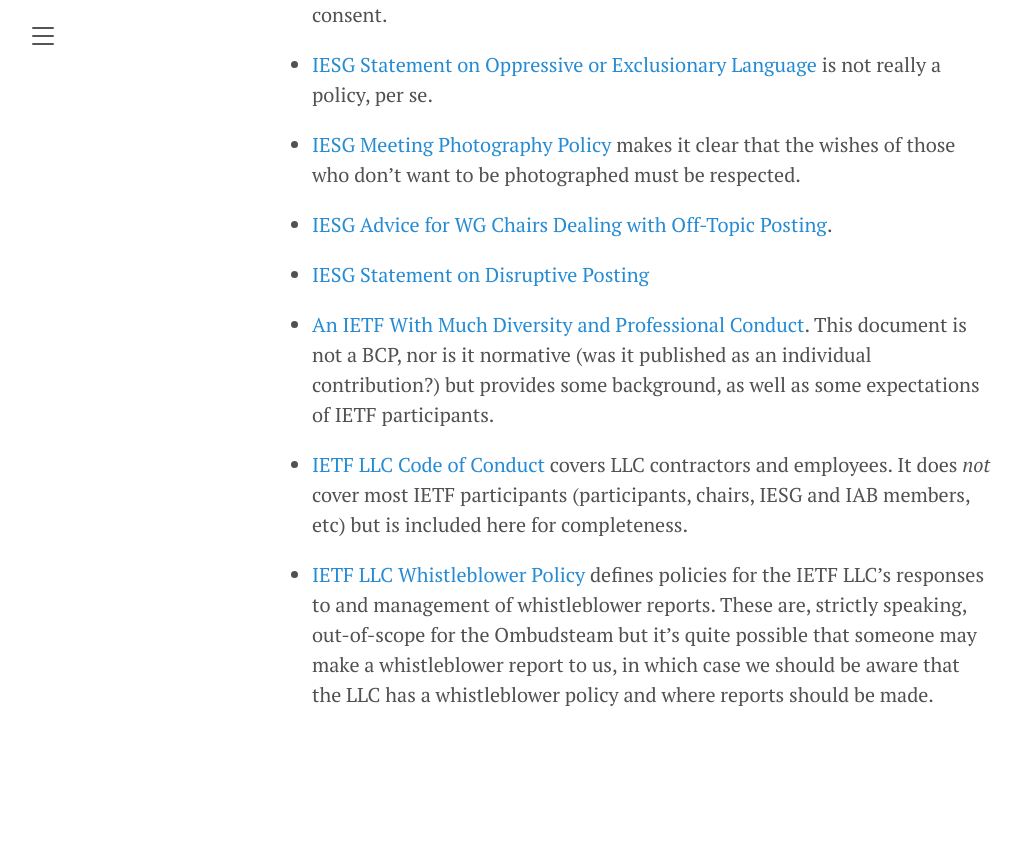
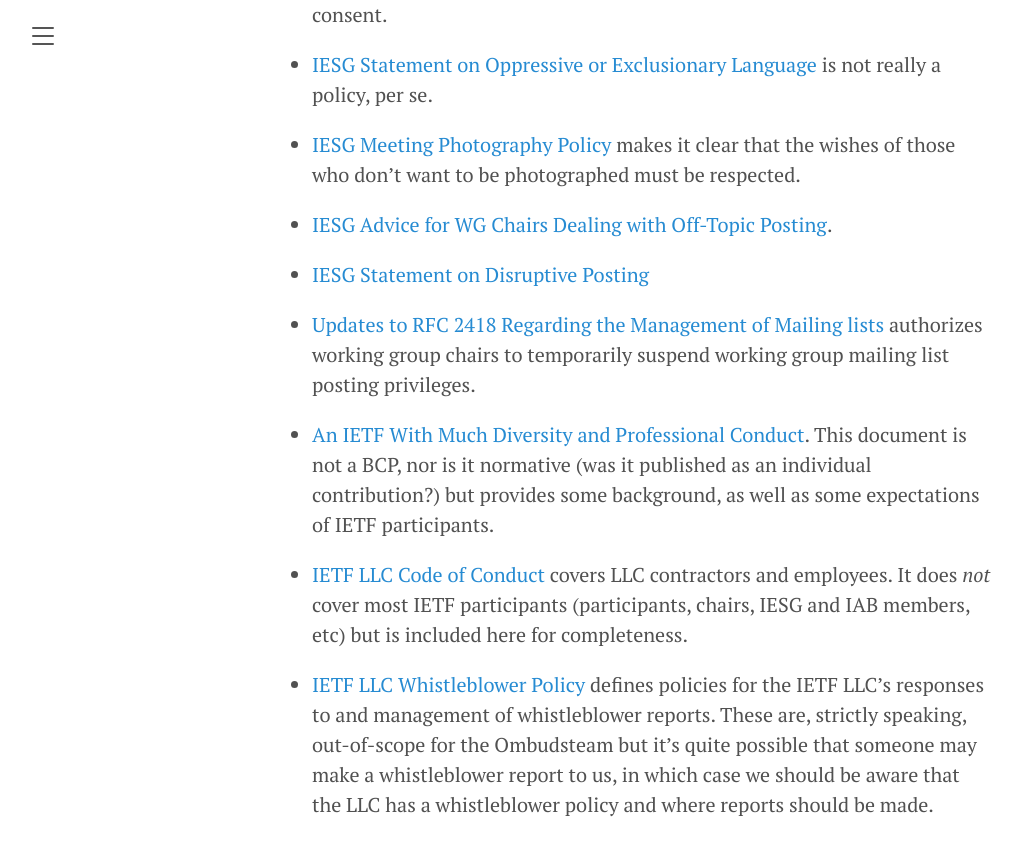
Before and after one commit to MelindaShore/MelindaShore.github.io, a Jekyll site: the page built from _posts/2023-11-30-conduct-docs.md, in a window 1280 px wide and 900 px high, scrolled down 962 px. Shown: the top 856 px of the window, without its empty margins (8-1030 px from the left). Built offline with Jekyll 4.4.1, drawn with Linux system fonts in a browser that asks for light colours; before the commit the page ends 1752 px from its top, so only the background shows below that.

Commit message:
added RFC 3934

```diff
--- a/_posts/2023-11-30-conduct-docs.md
+++ b/_posts/2023-11-30-conduct-docs.md
@@ -43,6 +43,10 @@ must be respected.
 
 - [IESG Statement on Disruptive Posting](https://www.ietf.org/about/groups/iesg/statements/disruptive-posting/)
 
+- [Updates to RFC 2418 Regarding the Management of Mailing lists](https://datatracker.ietf.org/doc/rfc3934/) authorizes working
+group chairs to temporarily suspend working group mailing list
+posting privileges.
+
 - [An IETF With Much Diversity and Professional Conduct](https://www.rfc-editor.org/rfc/rfc7704).  This document is
 not a BCP, nor is it normative (was it published as an
 individual contribution?) but provides some background, as
```
Also changed, not shown: 5 other files.
